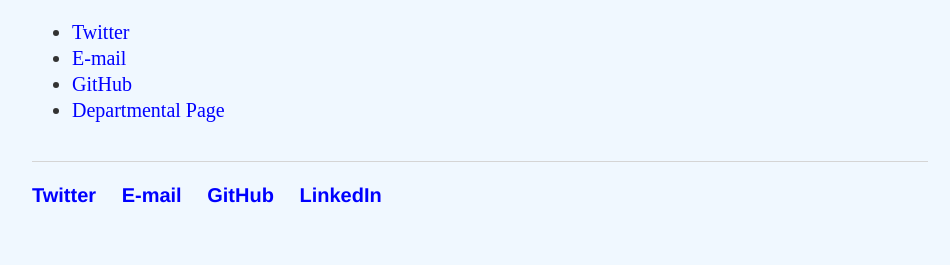
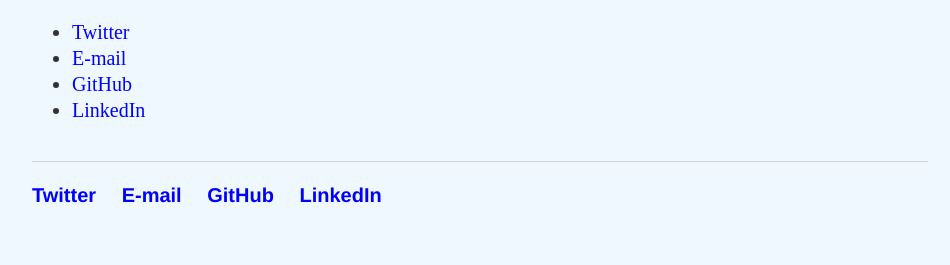
Before and after one commit to muyeoljung/muyeoljung.github.io, a Jekyll site: the page built from about/index.html, in a window 1280 px wide. Shown: the part 963-1228 px from the top of the page, without its empty margins (160-1110 px from the left). Built offline with Jekyll 4.4.1, drawn with Linux system fonts in a browser that asks for light colours.

Commit message:
Update index.html

```diff
--- a/about/index.html
+++ b/about/index.html
@@ -31,7 +31,7 @@
 				<li><a href="https://twitter.com/muyeol_jung" target=”_blank”>Twitter</a></li>
 				<li><a href="mailto:muyeol.jung@durham.ac.uk" target=”_blank”>E-mail</a></li>
 				<li><a href="https://github.com/muyeoljung" target=”_blank”>GitHub</a></li>
-				<li><a href="https://www.dur.ac.uk/research/directory/staff/?mode=staff&id=16647" target=”_blank”>Departmental Page</a></li>
+				<li><a href="https://www.linkedin.com/in/muyeol-jung-1729261a8/" target=”_blank”>LinkedIn</a></li>
 			</ul>
 
 			<!--<address>
```
